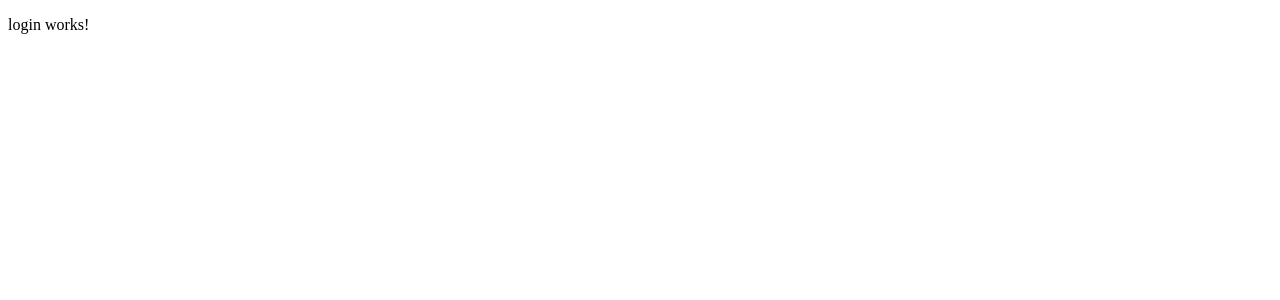
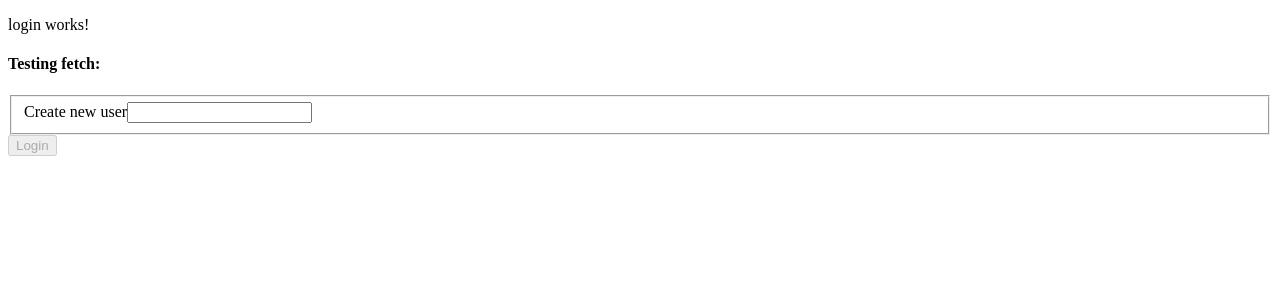
Before and after one commit to Vilhard/pokemon-trainer, an Angular app: page /login in a window 1280 px wide. Shown: the top 300 px of the page. Built offline with nearby package versions, Linux system fonts and the light colour scheme; no server answers.

Commit message:
added username input form to login page with user creation on submit

```diff
--- a/src/app/app.module.ts
+++ b/src/app/app.module.ts
@@ -1,6 +1,7 @@
 import { NgModule } from '@angular/core';
 import { BrowserModule } from '@angular/platform-browser';
 import { HttpClientModule } from '@angular/common/http'
+import { FormsModule } from '@angular/forms';
 
 import { AppComponent } from './app.component';
 import { LoginPage } from './pages/login/login.page';
@@ -18,7 +19,8 @@ import { AppRoutingModule } from './app-routing.module';
   imports: [
     BrowserModule,
     AppRoutingModule,
-    HttpClientModule
+    HttpClientModule,
+    FormsModule
   ],
   providers: [],
   bootstrap: [AppComponent]
--- a/src/app/pages/login/login.page.html
+++ b/src/app/pages/login/login.page.html
@@ -1,2 +1,14 @@
 <p>login works!</p>
-<h4>{{ user.username }}</h4>
+<h4>Testing fetch: {{ user.username }}</h4>
+
+<form #loginForm="ngForm" (ngSubmit)="onSubmit(loginForm)">
+	<fieldset>
+		<label for="username">Create new user</label>
+		<input type="text"
+			id="username"
+			name="username"
+			required
+			ngModel #username="ngModel"/>
+	</fieldset>
+	<button type="submit" [disabled] ="loginForm.invalid">Login</button>
+</form>
--- a/src/app/pages/login/login.page.ts
+++ b/src/app/pages/login/login.page.ts
@@ -1,4 +1,5 @@
 import { Component, OnInit } from '@angular/core';
+import { NgForm } from '@angular/forms';
 import { LoginService } from 'src/app/services/login.service';
 import { User } from '../../models/user.model'
 
@@ -10,16 +11,17 @@ import { User } from '../../models/user.model'
 export class LoginPage implements OnInit {
 
   constructor(private readonly loginService: LoginService) {
-
   }
 
   ngOnInit(): void {
-    this.loginService.fetchById(1);
-    this.loginService.addUser('jukka');
+    //this.loginService.fetchById(1);
   }
 
   get user(): User {
     return this.loginService.getUser()
   }
 
+  public onSubmit(loginForm: NgForm): void {
+    this.loginService.addUser(loginForm.value.username);
+  }
 }
--- a/src/app/services/login.service.ts
+++ b/src/app/services/login.service.ts
@@ -44,8 +44,12 @@ export class LoginService {
 		});
 
 		this.http.post<User>(this._apiUrl+'/trainers', body, httpOptions)
-		.subscribe(data => {
-			this._user.id = data.id
+		.subscribe((data: User) => {
+			this._user = {
+				id: data.id,
+				username: data.username,
+				pokemon: data.pokemon
+			}
 		}, (error: HttpErrorResponse) => {
 			this._error = error.message;
 		});
```
